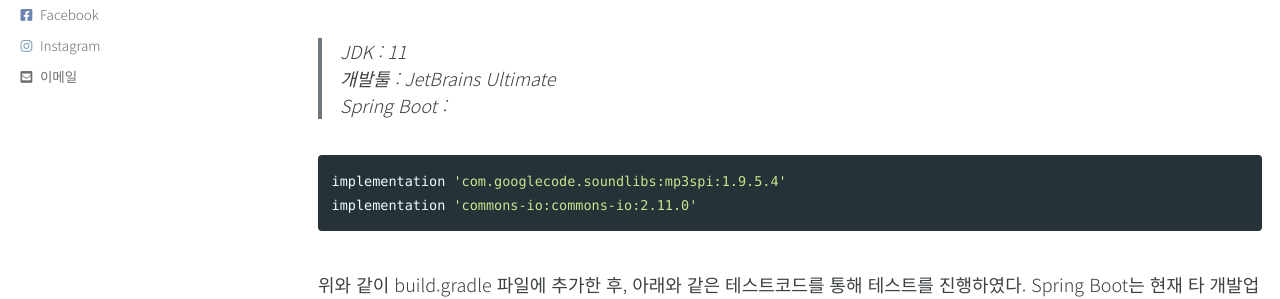
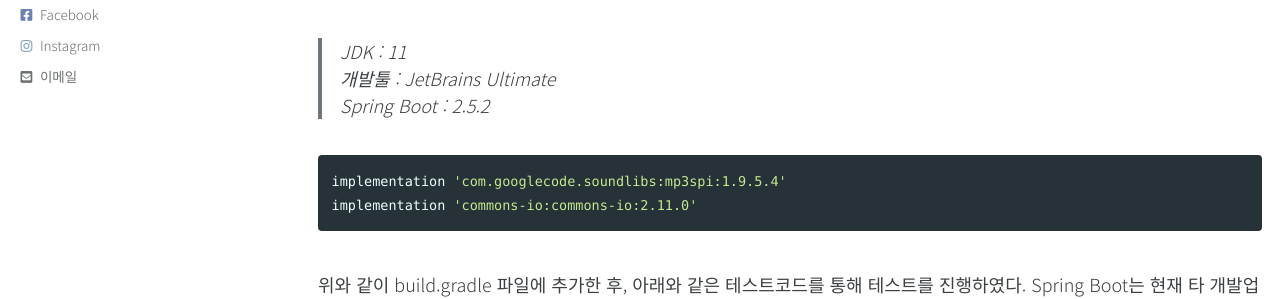
Before and after one commit to happymoney-tech/happymoney-tech.github.com, a Jekyll site: the page built from _posts/2021/2021-07-28-mp3convert.md, in a window 1280 px wide and 900 px high. Shown: the part 302-601 px from the top of the window. Built offline with Jekyll 4.4.1, drawn with Linux system fonts in a browser that asks for light colours; cached includes are drawn as plain includes; comment, search, counter and statistics services are not loaded.

Commit message:
spring boot 버전명시

````diff
--- a/_posts/2021/2021-07-28-mp3convert.md
+++ b/_posts/2021/2021-07-28-mp3convert.md
@@ -21,7 +21,7 @@ toc_icon: "bookmark"
 
 > JDK : 11<br>
 > 개발툴 : JetBrains Ultimate<br>
-> Spring Boot :
+> Spring Boot : 2.5.2
 
 ```gradle
 implementation 'com.googlecode.soundlibs:mp3spi:1.9.5.4'
````
